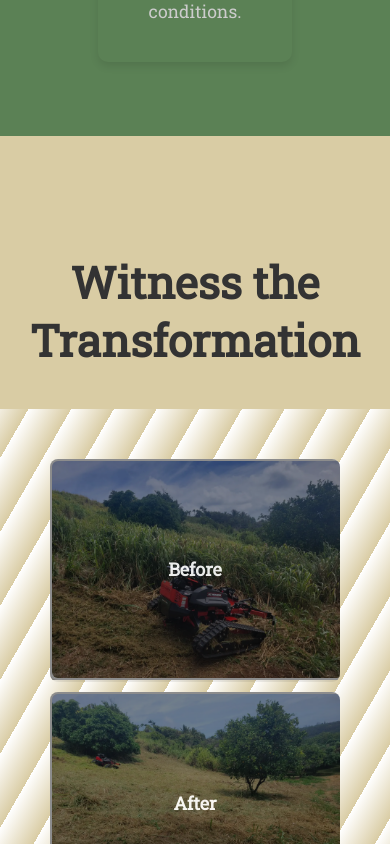
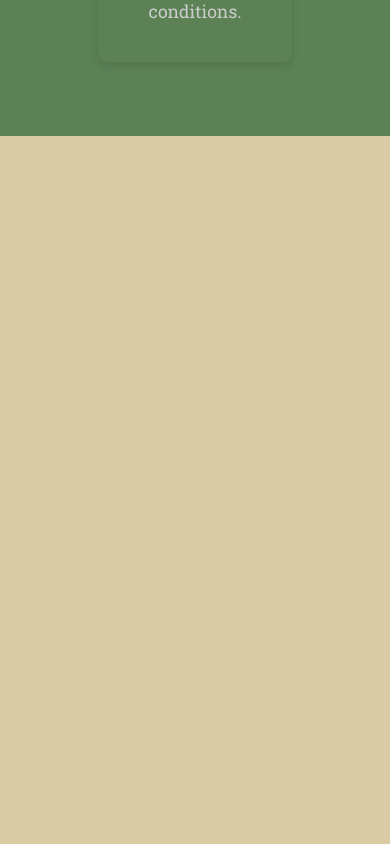
Before and after one commit to gefenbar/kilauea-slope-mowing-website, a React (Create React App) app: page / in a window 390 px wide. Shown: the part 2200-3044 px from the top of the page. Built offline with nearby package versions, Linux system fonts and the light colour scheme.

Commit message:
removed animations on mobile

```diff
--- a/src/App.css
+++ b/src/App.css
@@ -502,6 +502,11 @@ color: #5b8155;
 .navbar.contact-services-background a:hover {
   color: #5b8155; /* Change the color as desired for the active state */
 }
+@media only screen and (max-width: 768px) {
+*{
+  animation: none!important;
+}
+}
 
 @media screen and (max-width: 650px) {
   .navbar {
--- a/src/Components/Hero.js
+++ b/src/Components/Hero.js
@@ -9,6 +9,7 @@ export default function Hero() {
           // loading="lazy"
           width="0px"
           height="0px"
+
         />
       </div>
       <div className="hero-overlay">
```
